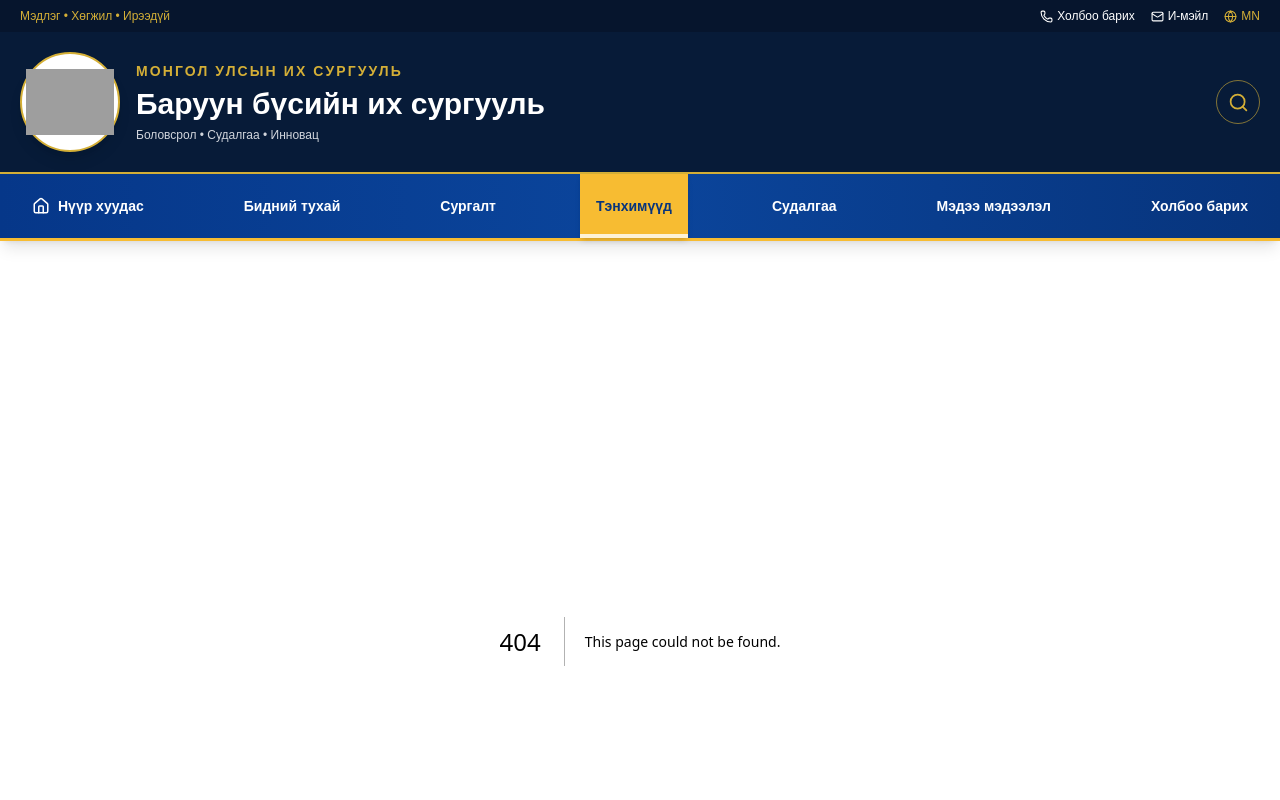
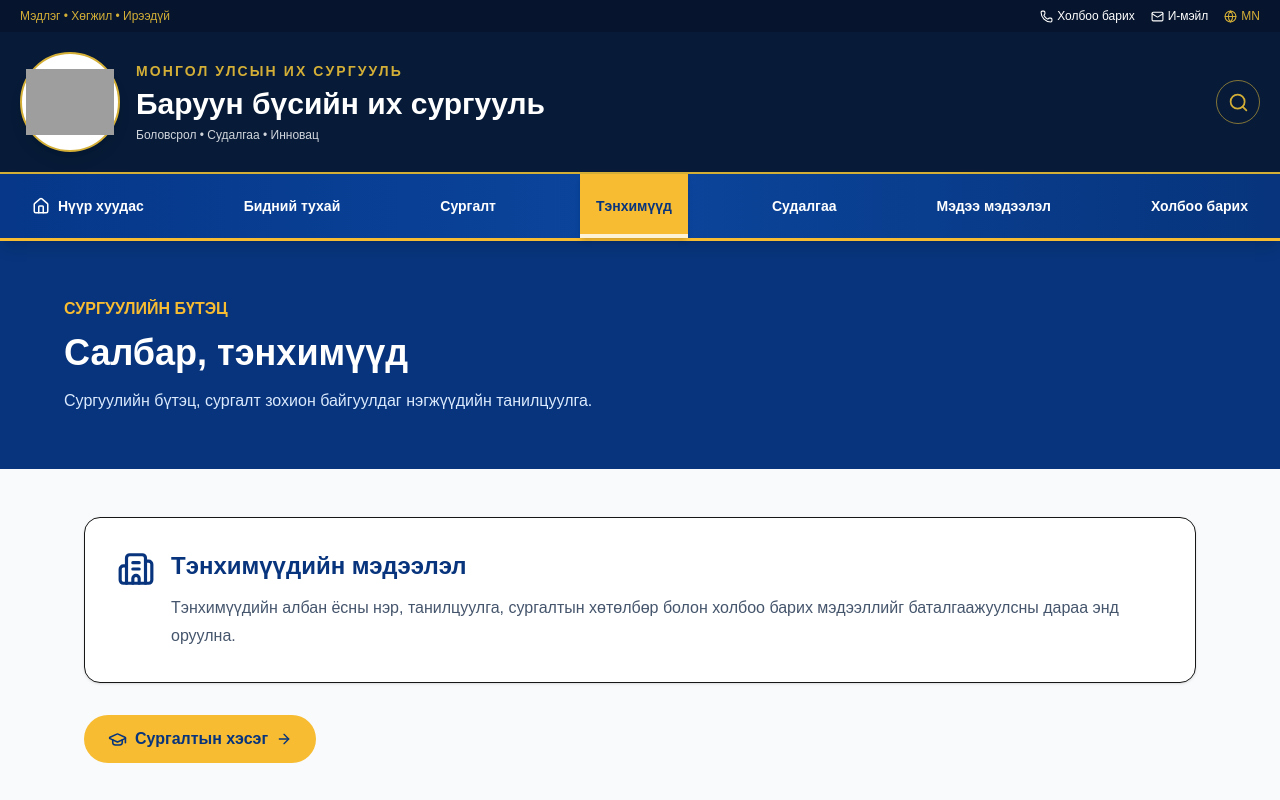
Before and after one commit to amarbatdelgermaa-cell/university-one, a Next.js app: page /schools in a window 1280 px wide. Before the commit this address had no page. Shown: the top 800 px of the page. Built offline with nearby package versions, Linux system fonts and the light colour scheme; grey boxes are pictures that could not be loaded.

Commit message:
Add accessible university information page: app/schools/page.tsx

```diff
--- /dev/null
+++ b/app/schools/page.tsx
@@ -0,0 +1,14 @@
+import Link from "next/link";
+import { ArrowRight, Building2, GraduationCap } from "lucide-react";
+export const metadata = { title: "Тэнхимүүд | МУИС-ийн Баруун бүсийн сургууль" };
+export default function SchoolsPage() {
+  return <main className="min-h-screen bg-slate-50">
+    <section className="bg-[#07347C] px-5 py-14 text-white"><div className="mx-auto max-w-6xl"><p className="font-bold text-[#F7BC32]">СУРГУУЛИЙН БҮТЭЦ</p><h1 className="mt-3 text-4xl font-bold">Салбар, тэнхимүүд</h1><p className="mt-4 max-w-3xl text-blue-100">Сургуулийн бүтэц, сургалт зохион байгуулдаг нэгжүүдийн танилцуулга.</p></div></section>
+    <section className="mx-auto max-w-6xl px-5 py-12"><div className="rounded-2xl border bg-white p-8 shadow-sm">
+      <div className="flex items-start gap-4"><Building2 size={38} className="shrink-0 text-[#07347C]"/><div>
+        <h2 className="text-2xl font-bold text-[#07347C]">Тэнхимүүдийн мэдээлэл</h2>
+        <p className="mt-3 leading-7 text-slate-600">Тэнхимүүдийн албан ёсны нэр, танилцуулга, сургалтын хөтөлбөр болон холбоо барих мэдээллийг баталгаажуулсны дараа энд оруулна.</p>
+      </div></div>
+    </div><Link href="/academics" className="mt-8 inline-flex items-center gap-2 rounded-full bg-[#F7BC32] px-6 py-3 font-bold text-[#07347C]"><GraduationCap size={19}/> Сургалтын хэсэг <ArrowRight size={16}/></Link></section>
+  </main>;
+}
```
